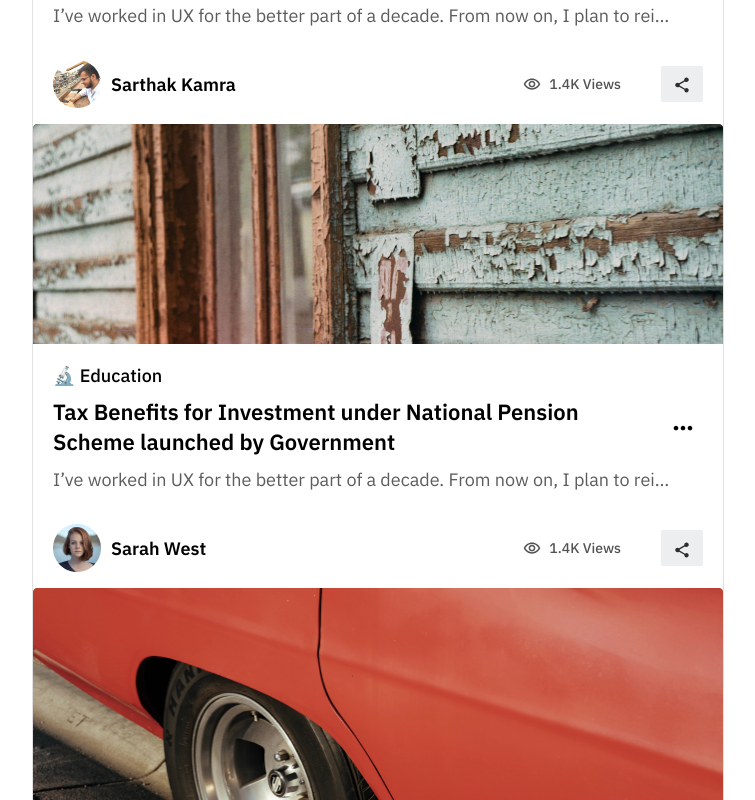
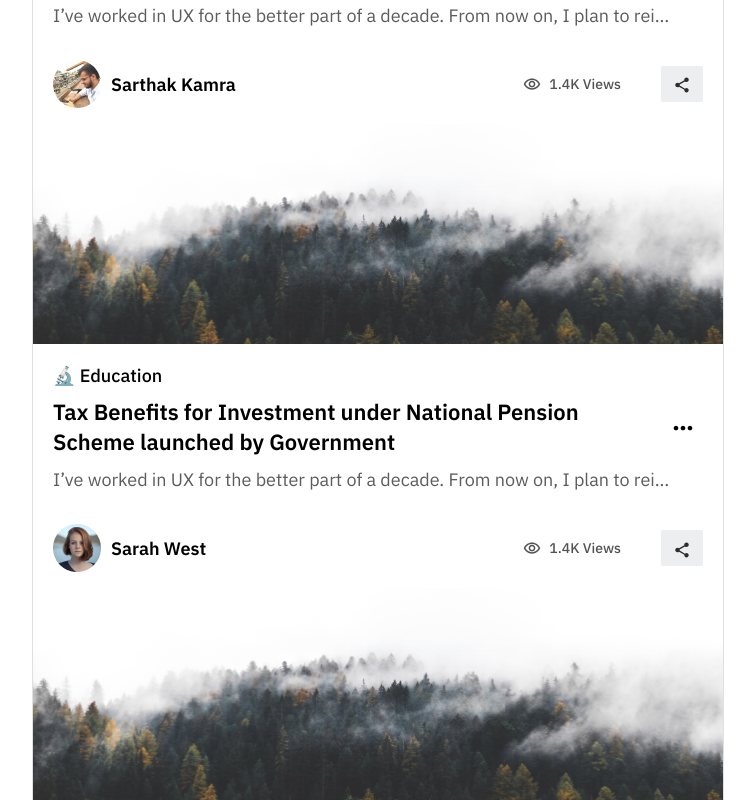
Before and after one commit to anuragrik/acrossTheGlobeOne, a React (Vite) app: page / in a window 1280 px wide. Shown: the part 1000-1800 px from the top of the page, without its empty margins (168-923 px from the left). Built offline with nearby package versions, Linux system fonts and the light colour scheme.

Commit message:
Fixed Bugs

```diff
--- a/src/components/ArticleCard.jsx
+++ b/src/components/ArticleCard.jsx
@@ -57,7 +57,7 @@ export default function ArticleCard(){
                 {articles.map((article, index)=>(
                     <div key={index}>
                         {article.articleRef && <div className="row">
-                        <img src={article.articleRef} className="article-img"></img>
+                        <img src={'/src/assets/article-one.png'} className="article-img"></img>
                                         </div>}
                                         <div className="row article-category">
                         <div>{article.articleCategory}</div>
```
